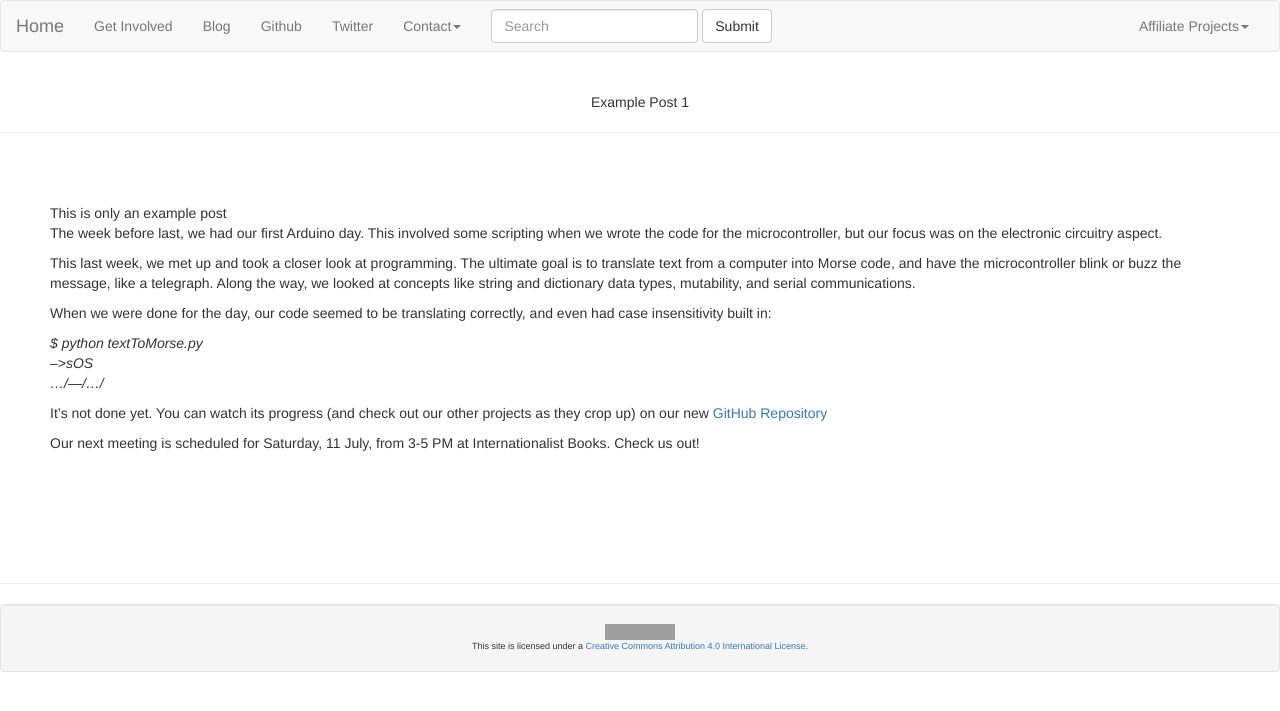
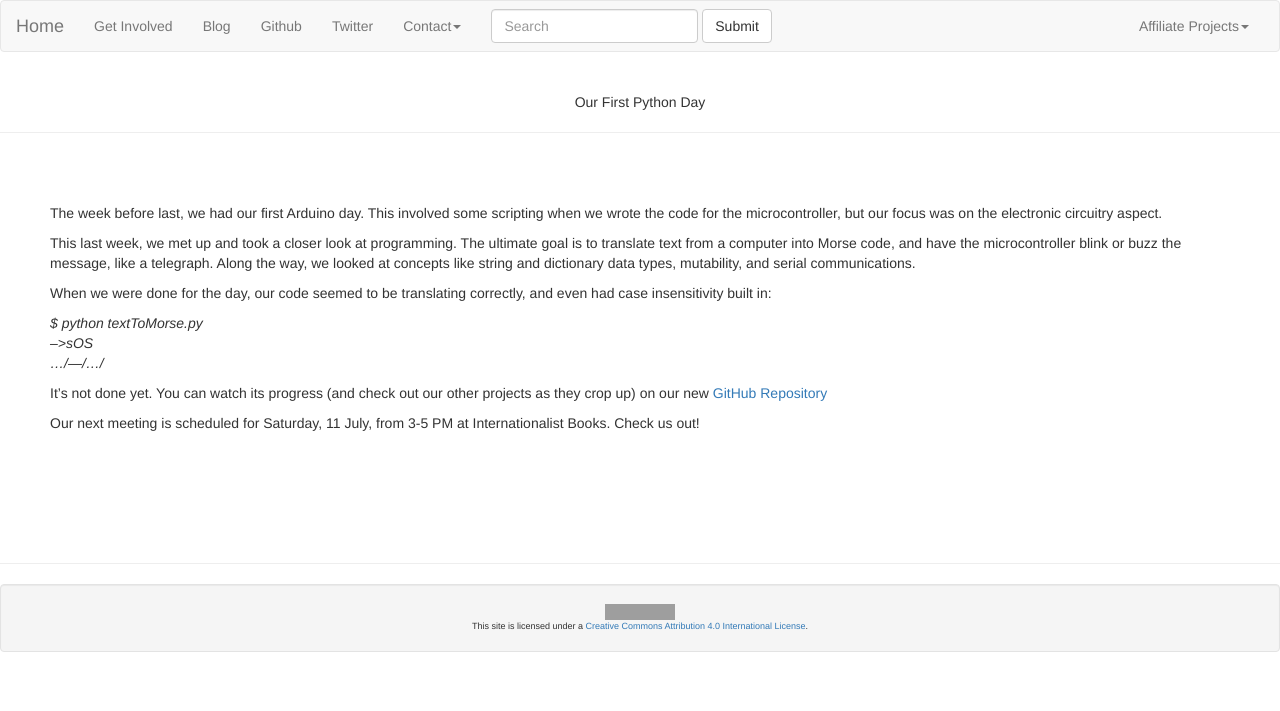
Before and after one commit to Recybery/recybery.github.io, a Jekyll site: the page built from _posts/2015-07-07-firstpythonday.html, in a window 1280 px wide. Shown: the top 711 px of the page. Built offline with Jekyll 4.4.1, drawn with Linux system fonts in a browser that asks for light colours; nearby versions of some CDN libraries; grey boxes are pictures that could not be loaded.

Commit message:
fixing some stuff...

```diff
--- a/_posts/2015-06-20-firstarduinoday.html
+++ b/_posts/2015-06-20-firstarduinoday.html
@@ -5,7 +5,7 @@ tags: "arduino, electronics, hacking,hackerspace"
 ---
 
 <p>We&#8217;ve had a couple of administrative, get-to-know-one-another meetings, so I&#8217;m pleased to report that we&#8217;ve had our first hands-on, project-driven gathering! A core of about three of us camped out in the lounge of Internationalist Books and jumped head-first into an Arduino microcontroller! This is a piece of technology which bridges computers and simple circuitry, so we learned a lot about electronics and coding, making it through the <a href="http://www.arduino.cc/en/Tutorial/HomePage">first few example circuits.</a></p>
-<figure data-shortcode="caption" id="attachment_12" style="width: 169px;" class="wp-caption aligncenter"><a href="https://carrbororecybery.files.wordpress.com/2015/06/img_20150620_165835963.jpg"><img class="size-medium wp-image-12" src="https://carrbororecybery.files.wordpress.com/2015/06/img_20150620_165835963.jpg?w=169&#038;h=300" alt="Exploring an 8x8 array of LEDs." width="169" height="300" /></a><figcaption class="wp-caption-text">Exploring an 8&#215;8 array of LEDs.</figcaption></figure>
+<center><figure data-shortcode="caption" id="attachment_12" style="width: 169px;" class="wp-caption aligncenter"><a href="https://carrbororecybery.files.wordpress.com/2015/06/img_20150620_165835963.jpg"><img class="size-medium wp-image-12" src="https://carrbororecybery.files.wordpress.com/2015/06/img_20150620_165835963.jpg?w=169&#038;h=300" alt="Exploring an 8x8 array of LEDs." width="169" height="300" /></a><figcaption class="wp-caption-text">Exploring an 8&#215;8 array of LEDs.</figcaption></figure></center>
 <p>One of the projects on the table is an automated Etch-a-Sketch; perhaps the computer will have a steady hand and can finally draw a clean diagonal! That&#8217;s probably a while off, though. We&#8217;ll definitely have to master stepper motors first. But just messing around today we came up with a few more ideas. For the next get-together, we&#8217;re planning to write a text-to-Morse code converter!</p>
 <p>We&#8217;re trying to get a schedule going: Saturday afternoons, 3-5 PM, at Interationalist Books (101 Lloyd St Carrboro)</p>
 <p>Hope to see you there!</p>
--- a/_posts/2015-07-07-firstpythonday.html
+++ b/_posts/2015-07-07-firstpythonday.html
@@ -1,9 +1,8 @@
 ---
 layout: page
-title: "Example Post 1"
-tags: "silly, dogs, butts"
+title: "Our First Python Day"
+tags: "python, arduino, morse code"
 ---
-This is only an example post
 
 
 <p>The week before last, we had our first Arduino day. This involved some scripting when we wrote the code for the microcontroller, but our focus was on the electronic circuitry aspect.</p>
@@ -12,7 +11,7 @@ This is only an example post
 <p><em>$ python textToMorse.py </em><br />
 <em>&#8211;&gt;sOS</em><br />
 <em>&#8230;/&#8212;/&#8230;/</em></p>
-<p>It&#8217;s not done yet. You can watch its progress (and check out our other projects as they crop up) on our new <a href="https://github.com/CarrboroRecybery">GitHub Repository</a></p>
+<p>It&#8217;s not done yet. You can watch its progress (and check out our other projects as they crop up) on our new <a href="https://github.com/Recybery">GitHub Repository</a></p>
 <p>Our next meeting is scheduled for Saturday, 11 July, from 3-5 PM at Internationalist Books. Check us out!</p>
 <p>&nbsp;</p>
 
```
